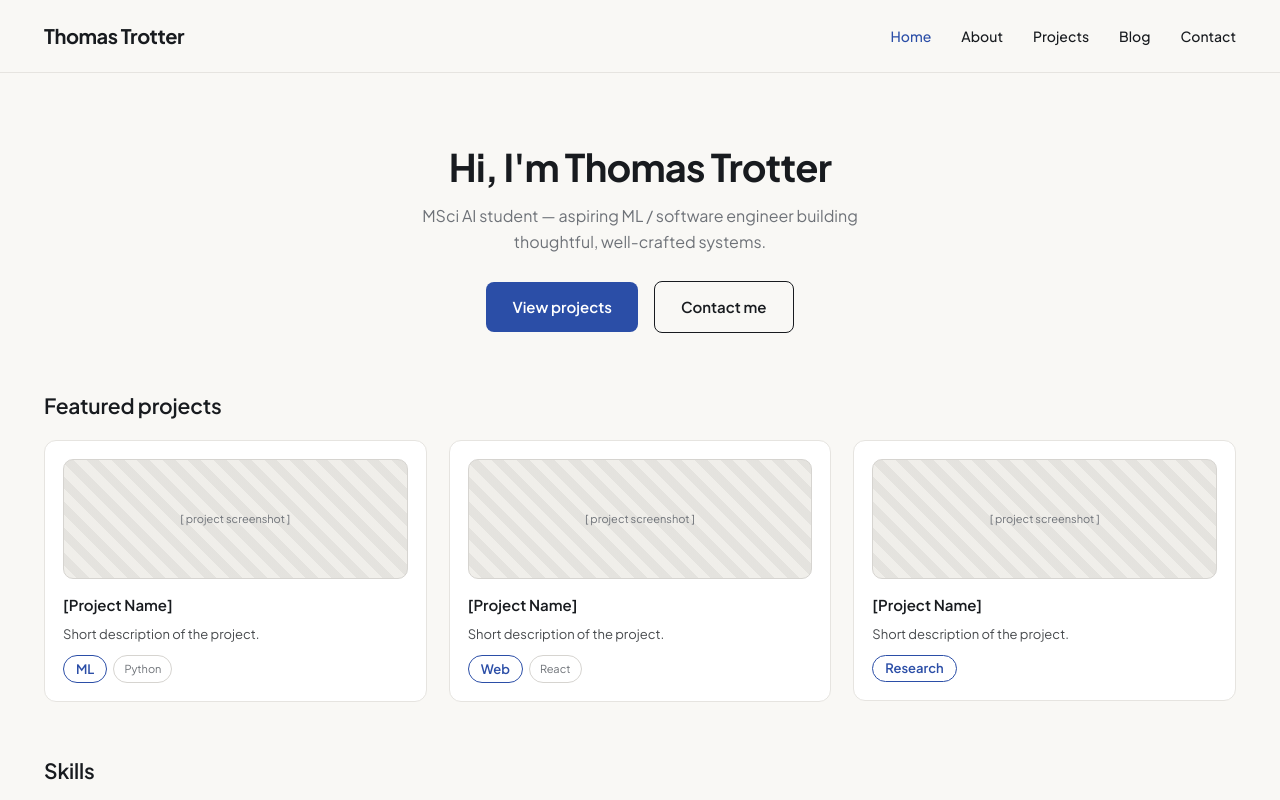
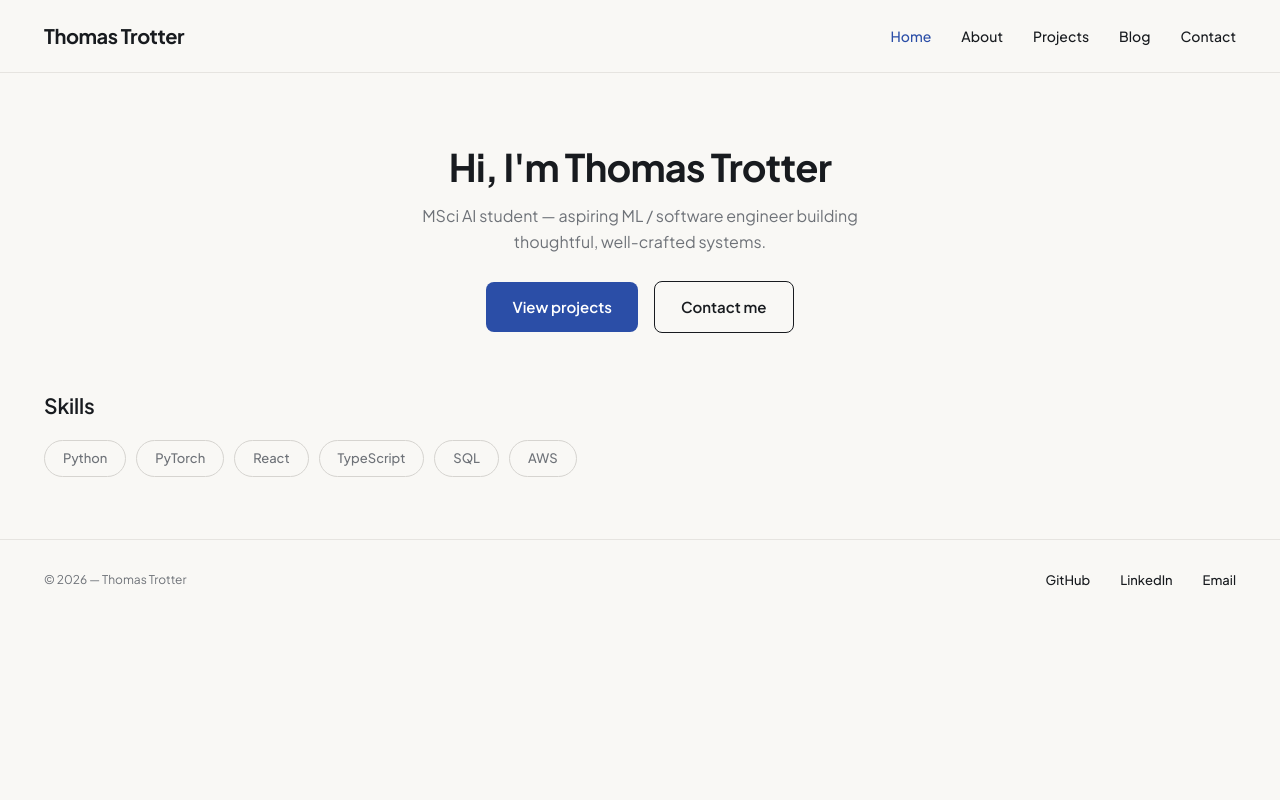
Before and after one commit to thomas-trotter/portfolio, a Next.js app: page / in a window 1280 px wide. Shown: the top 800 px of the page. Built offline with nearby package versions, Linux system fonts and the light colour scheme.

Commit message:
Update page.tsx

```diff
--- a/src/app/page.tsx
+++ b/src/app/page.tsx
@@ -7,7 +7,7 @@ export default function Home() {
   return (
     <PageLayout>
       <HeroSection />
-      <FeaturedProjectsSection />
+      {/* <FeaturedProjectsSection /> */}
       <SkillsSection />
     </PageLayout>
   );
```
